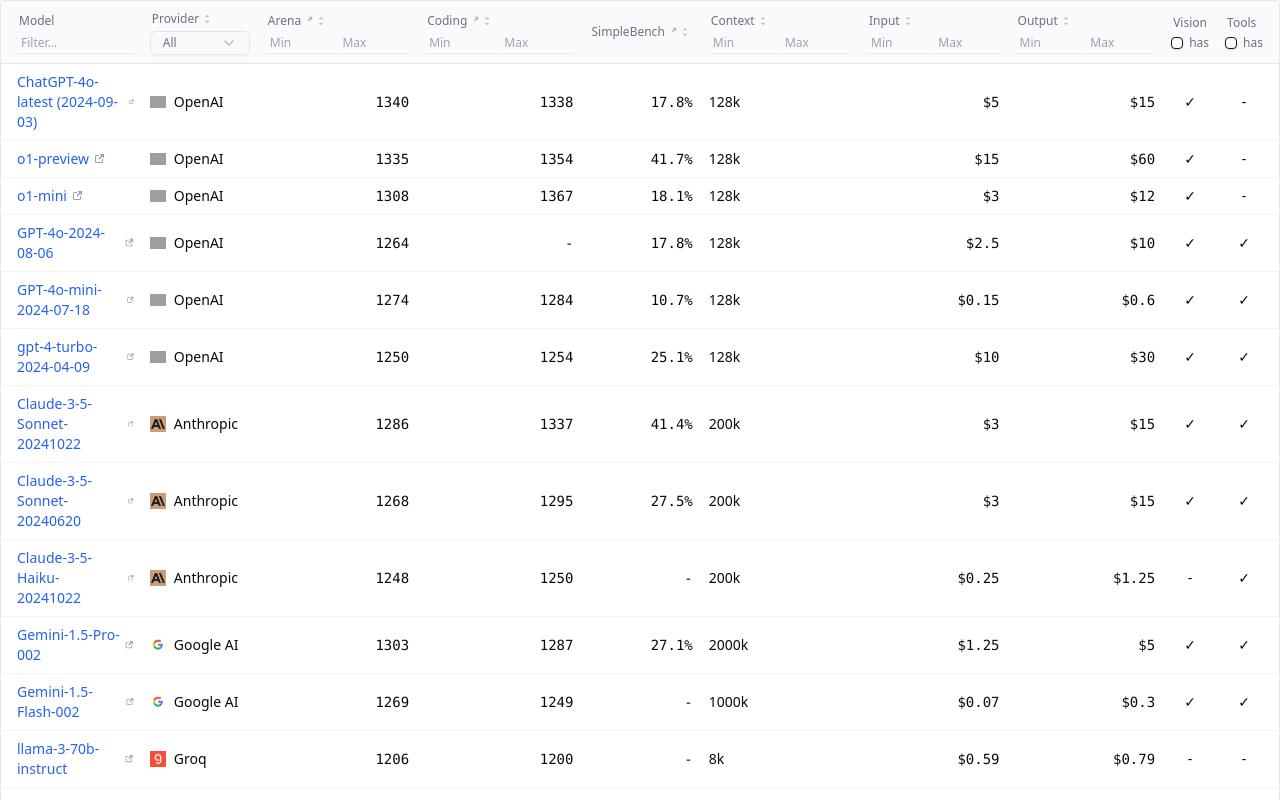
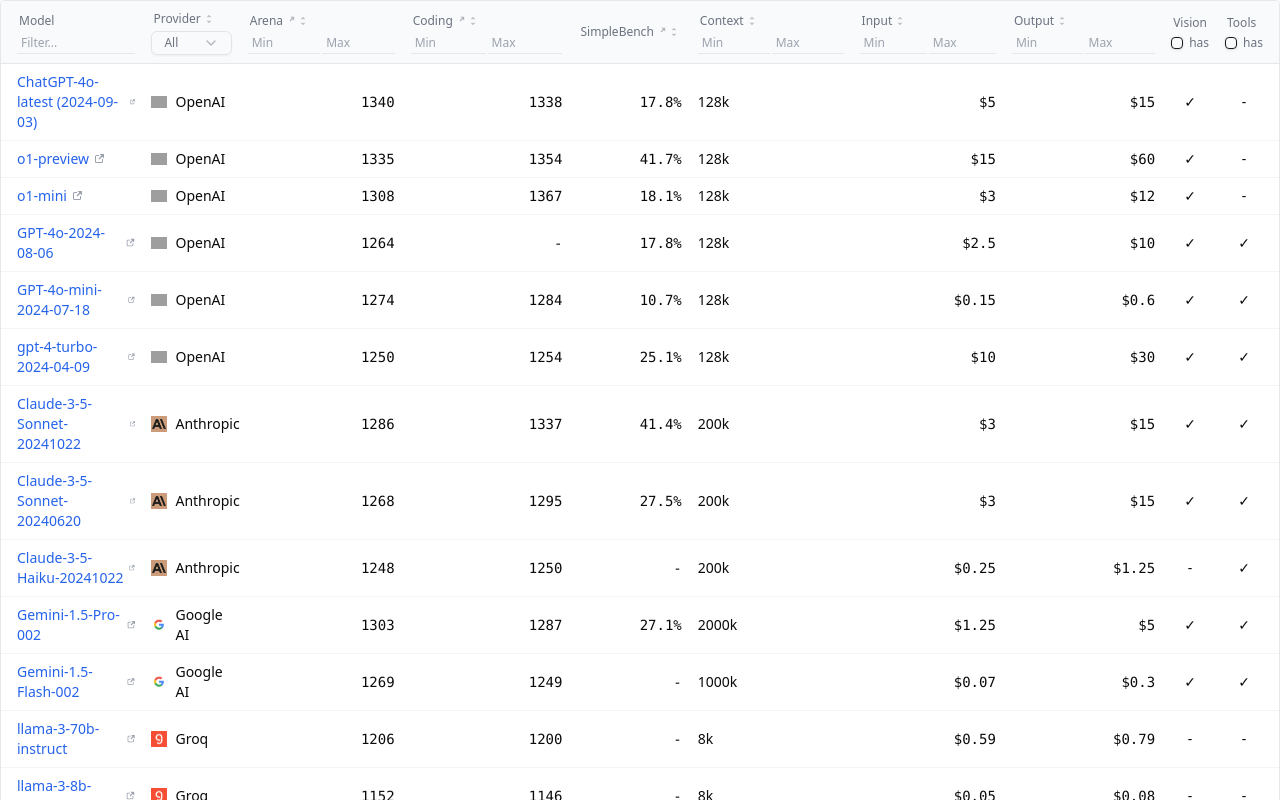
Before and after one commit to WiegerWolf/ai-pricing, a React (Vite) app: page / in a window 1280 px wide. Shown: the top 800 px of the page. Built offline with nearby package versions, Linux system fonts and the light colour scheme; grey boxes are pictures that could not be loaded.

Commit message:
Update min-width of SelectTrigger in LLMTable SelectFilter to 30px

```diff
--- a/src/components/Tables/LLMTable/SelectFilter.tsx
+++ b/src/components/Tables/LLMTable/SelectFilter.tsx
@@ -23,7 +23,7 @@
                 column?.setFilterValue(value === "all" ? "" : value);
             }}
         >
-            <SelectTrigger className="h-6 w-full text-xs min-w-[100px] py-0">
+            <SelectTrigger className="h-6 w-full text-xs min-w-[30px] py-0">
                 <SelectValue placeholder={placeholder} />
             </SelectTrigger>
             <SelectContent className="text-xs">
```
